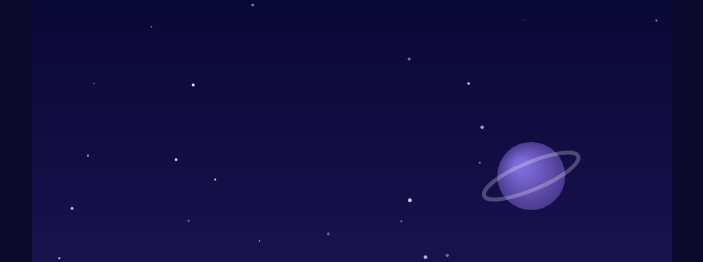
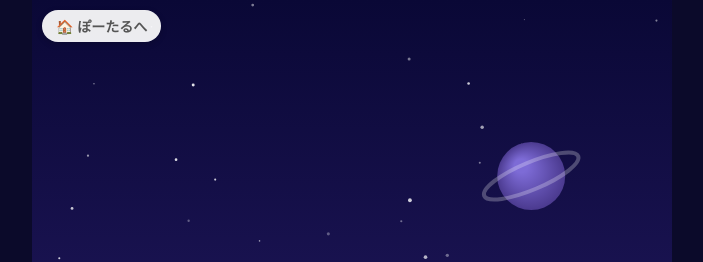
Before and after one commit to tkzLab/space-jump, a plain HTML site: page index.html in a window 1280 px wide. Shown: the top 262 px of the page, without its empty margins (288-991 px from the left). Drawn offline with Linux system fonts and the light colour scheme; animation ran at ten frames a second.

Commit message:
スタート画面にゲームポータルへ戻るリンクを追加
Co-Authored-By: Claude Fable 5 <noreply@anthropic.com>

```diff
--- a/index.html
+++ b/index.html
@@ -86,6 +86,11 @@
 
   <!-- スタートがめん -->
   <div id="startScreen" class="screen">
+    <a id="portal-link" href="https://tkzlab.github.io/game-portal/">🏠 ぽーたるへ</a>
+    <style>
+    #portal-link{position:absolute;top:10px;left:10px;padding:6px 14px;border-radius:999px;background:rgba(255,255,255,.92);color:#555;font-size:14px;font-weight:700;text-decoration:none;box-shadow:0 2px 6px rgba(0,0,0,.18);}
+    #portal-link:hover{background:#fff;box-shadow:0 3px 8px rgba(0,0,0,.28);}
+    </style>
     <div class="title">うちゅうドライブ</div>
     <div class="sub">タップで ジャンプして<br>ほしを あつめよう！</div>
     <button id="startBtn" class="btn">スタート</button>
```
